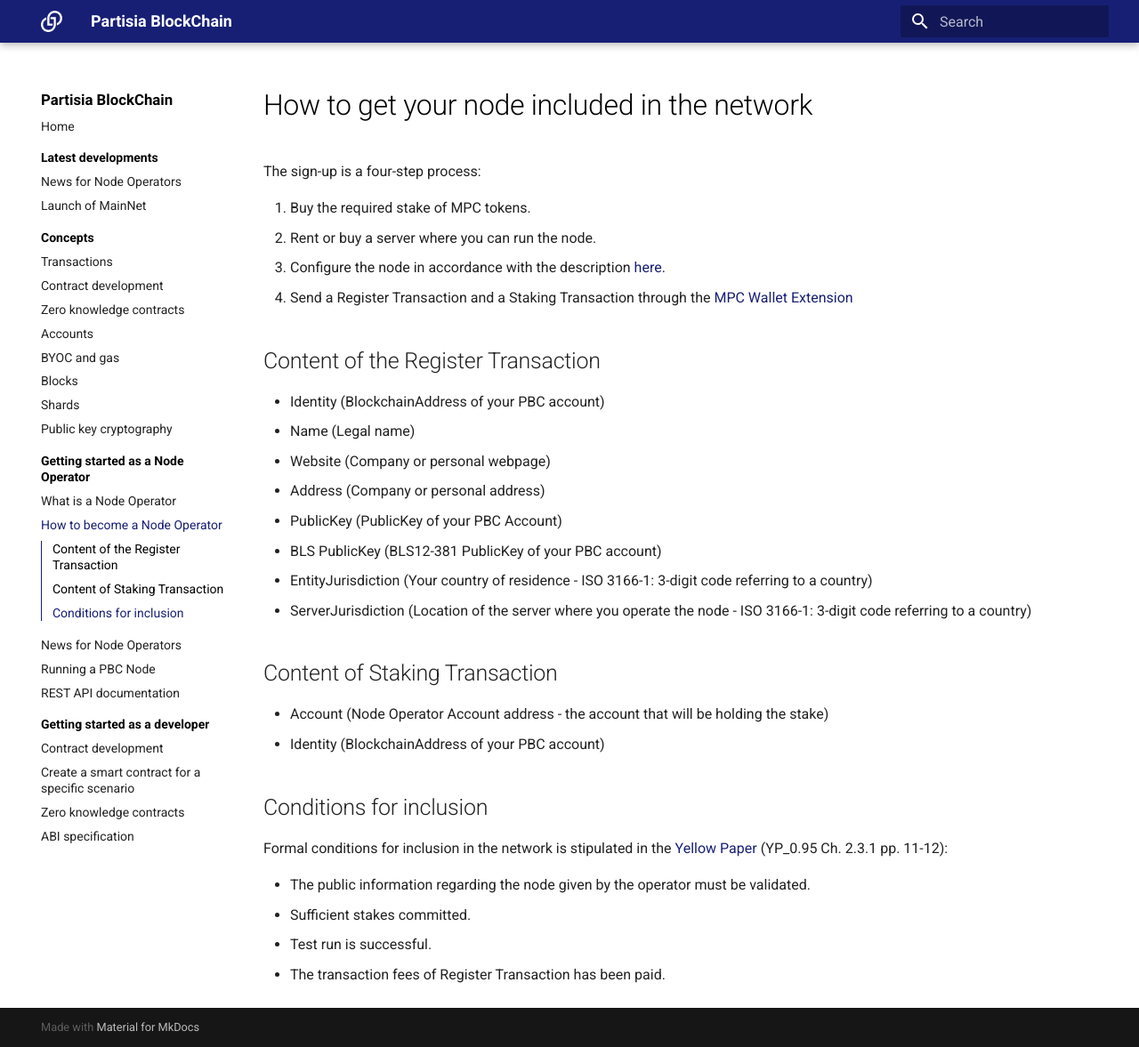
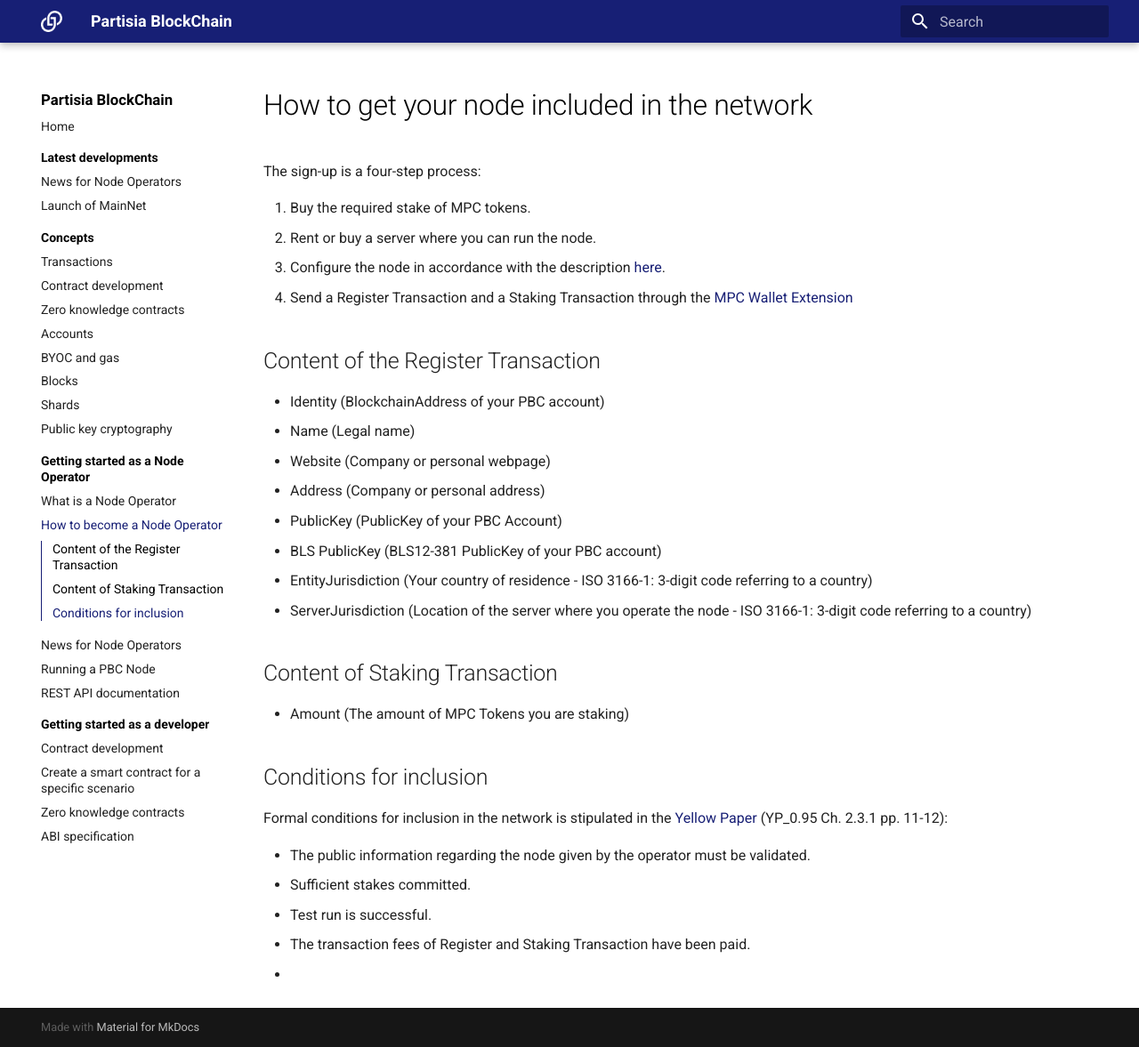
Before and after one commit to 0xSero/partisia-docs, an MkDocs documentation site: the page built from docs/bpinclusion.md, in a window 1280 px wide and 1177 px high. Shown: the whole window at 89% size. Built offline with MkDocs 1.6.1 and Material for MkDocs 9.7.7, drawn with Linux system fonts in a browser that asks for light colours; a script that is not in the unit is left out.

Commit message:
Indentation and corrections

```diff
--- a/docs/bpinclusion.md
+++ b/docs/bpinclusion.md
@@ -20,8 +20,7 @@
 
 ## Content of Staking Transaction
 
-- Account (Node Operator Account address - the account that will be holding the stake)
-- Identity (BlockchainAddress of your PBC account)
+- Amount (The amount of MPC Tokens you are staking)
 
 ## Conditions for inclusion
 
@@ -30,4 +29,5 @@
 - The public information regarding the node given by the operator must be validated.
 - Sufficient stakes committed.
 - Test run is successful.
-- The transaction fees of Register Transaction has been paid.
+- The transaction fees of Register and Staking Transaction have been paid.
+-
```
